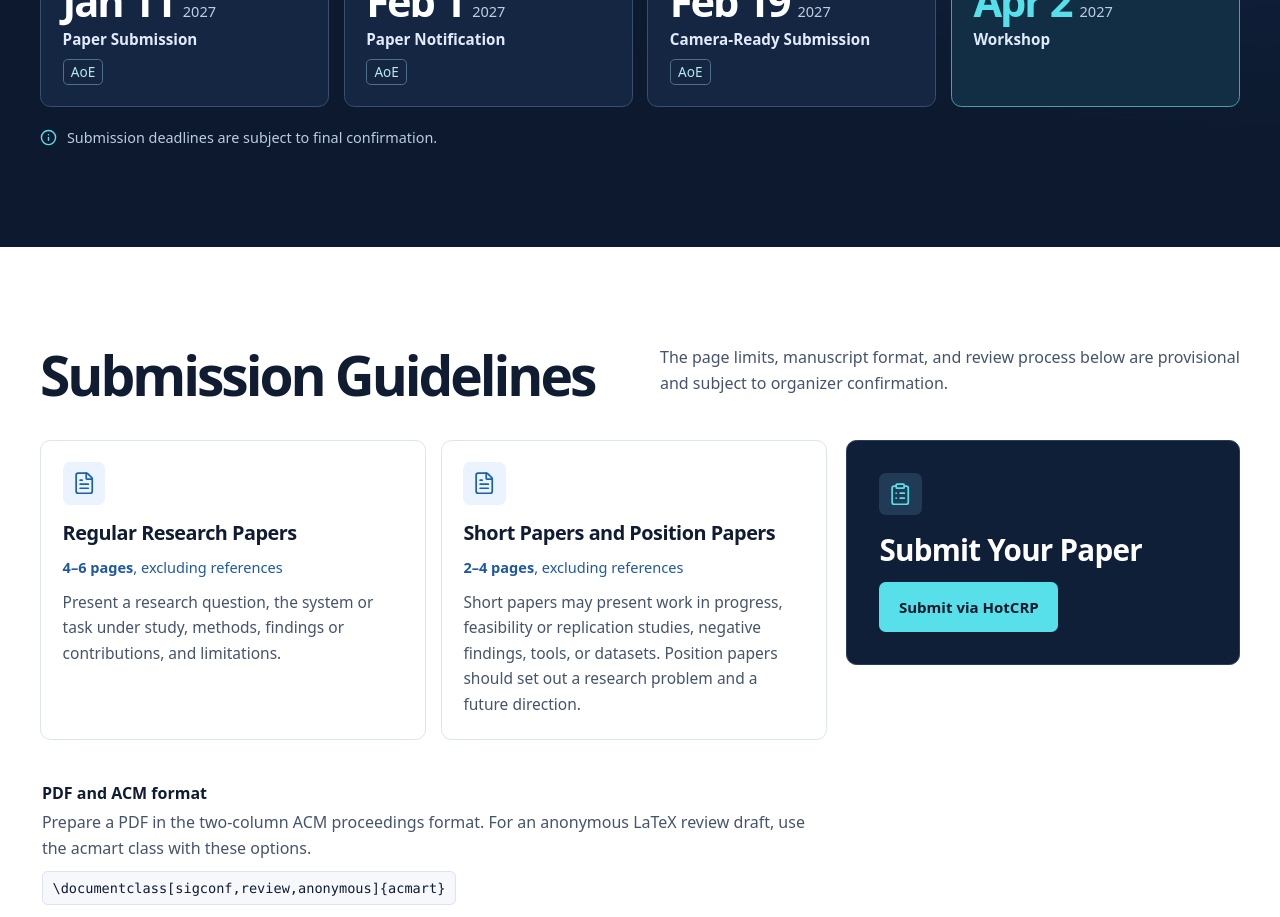
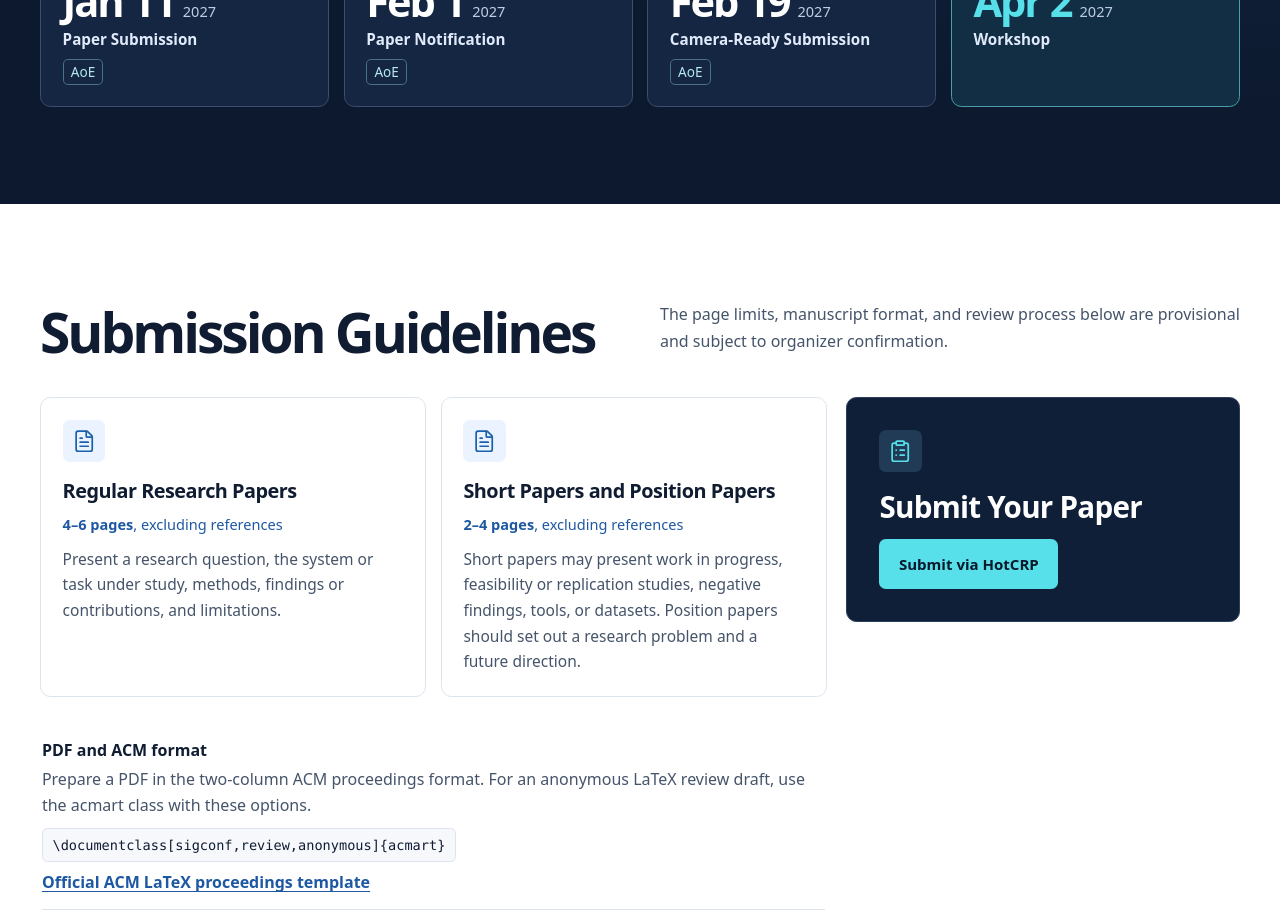
Before and after one commit to evidencexr/evidencexr.github.io, a React (Vite) app: page / in a window 1280 px wide. Shown: the part 2900-3817 px from the top of the page. Built offline with nearby package versions, Linux system fonts and the light colour scheme.

Commit message:
Remove submission deadline confirmation notice

```diff
--- a/src/data/workshop.js
+++ b/src/data/workshop.js
@@ -115,7 +115,6 @@ export const cfp = {
 export const workshopDate = "2027-04-02";
 
 export const dates = {
-  "notice": "Submission deadlines are subject to final confirmation.",
   "timeZones": {
     "AoE": "Anywhere on Earth"
   },
--- a/src/index.css
+++ b/src/index.css
@@ -129,8 +129,6 @@ section:focus, main:focus { outline: none; }
 }
 .workshop-date { border-color: #4b9fa9; background: #122e44; }
 .workshop-date time strong, .workshop-date > svg { color: var(--highlight); }
-.date-note { display: flex; align-items: center; gap: .62rem; margin-top: 1.2rem; color: var(--dark-text); font-size: .9rem; }
-.date-note svg { color: var(--highlight); flex: none; }
 .submission-layout { display: grid; grid-template-columns: minmax(0, 2fr) minmax(0, 1fr); gap: 1.2rem; align-items: start; }
 .paper-grid { grid-template-columns: repeat(2, minmax(0, 1fr)); }
 .paper-card .page-limit { color: var(--link); font-size: .91rem; }
--- a/src/sections/Timeline.jsx
+++ b/src/sections/Timeline.jsx
@@ -1,4 +1,4 @@
-import { CalendarDays, Info } from 'lucide-react';
+import { CalendarDays } from 'lucide-react';
 import SectionHeading from '../components/SectionHeading.jsx';
 import { dates, formatDate, program, workshopDate } from '../data/workshop.js';
 
@@ -20,7 +20,6 @@ export function ImportantDates() {
             </li>
           ))}
         </ul>
-        {dates.notice && <p className="date-note"><Info size={17} aria-hidden="true" />{dates.notice}</p>}
       </div>
     </section>
   );
```
